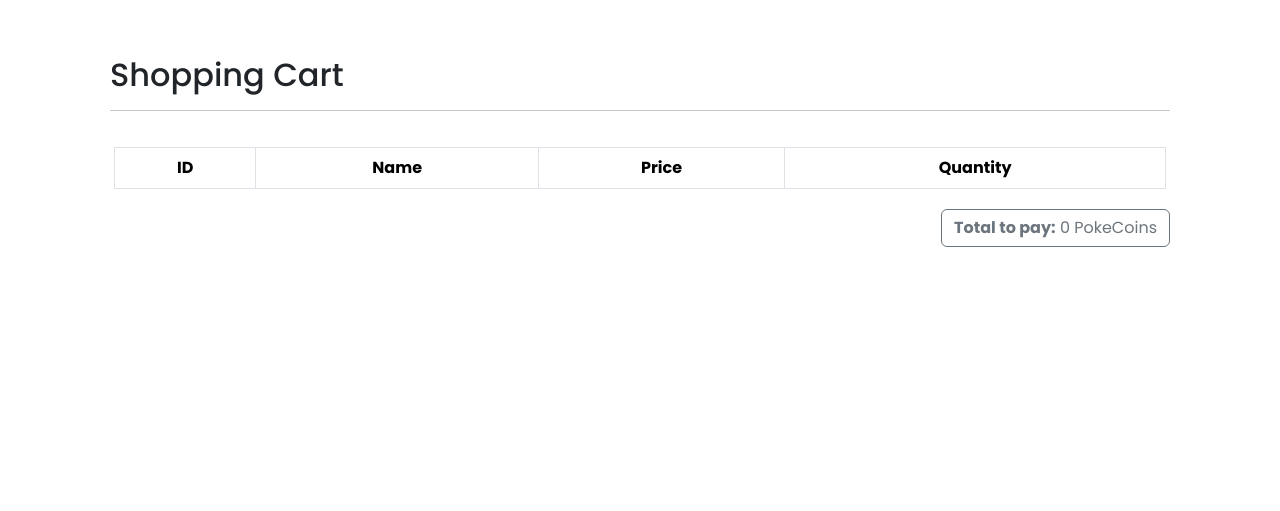
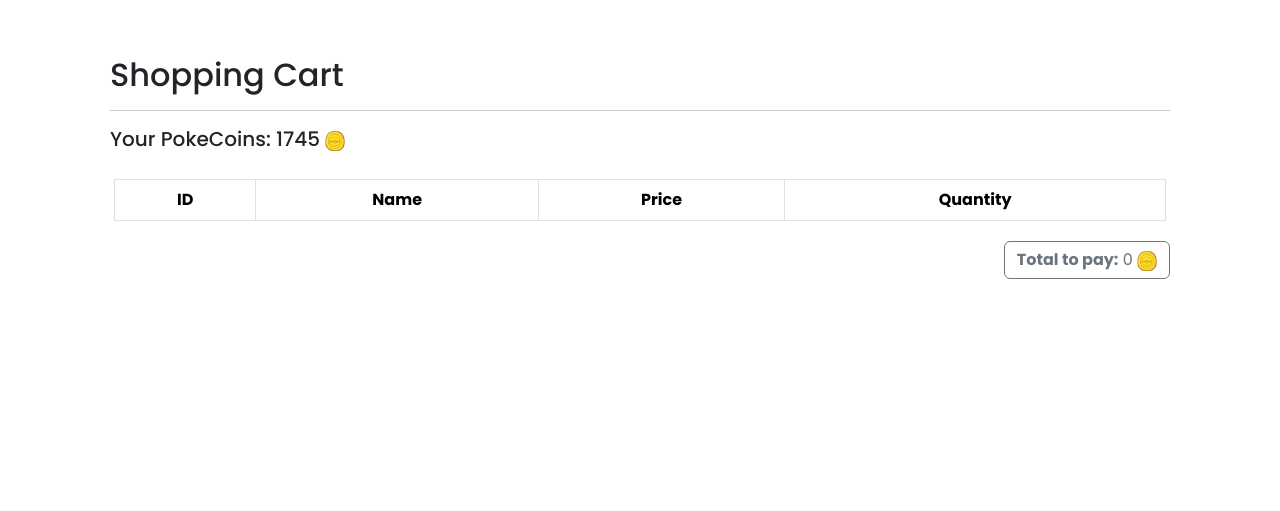
Before and after one commit to Hoccus/poketrade, a Django app: page /cart/ in a window 1280 px wide. Shown: the part 77-588 px from the top of the page. Run offline with Django 5.2, Linux system fonts and the light colour scheme; a user stored in the database is signed in; data comes from the database, SQL or seed files in the repository; both versions use the stored data as it was after the commit; lists and menus that the app fills with data are empty; some libraries are stand-ins or nearby versions.

Commit message:
made marketplace work, and cart work

```diff
--- a/cart/templates/cart/index.html
+++ b/cart/templates/cart/index.html
@@ -10,6 +10,9 @@
             <div class="col mx-auto mb-3">
                 <h2>Shopping Cart</h2>
                 <hr />
+                <h5>Your PokeCoins: {{ request.user.userprofile.pokeCoins }}
+                    <img src="{% static 'img/pokecoin.png' %}" alt="PokeCoin" height="20">
+                </h5>
             </div>
         </div>
 
@@ -28,7 +31,7 @@
                     <tr>
                         <td>{{ listing.id }}</td>
                         <td>{{ listing.item.pokemon.name }}</td>
-                        <td>{{ listing.price }} PokeCoins</td>
+                        <td>{{ listing.price }} <img src="{% static 'img/pokecoin.png' %}" alt="PokeCoin" height="20"></td>
                         <td>{{ listing.quantity }}</td>
                     </tr>
                     {% endfor %}
@@ -38,7 +41,7 @@
 
         <div class="row">
             <div class="text-end">
-                <a class="btn btn-outline-secondary mb-2"><b>Total to pay:</b> {{ template_data.cart_total }} PokeCoins</a>
+                <a class="btn btn-outline-secondary mb-2"><b>Total to pay:</b> {{ template_data.cart_total }} <img src="{% static 'img/pokecoin.png' %}" alt="PokeCoin" height="20"></a>
 
                 {% if template_data.listings_in_cart|length > 0 %}
                     <a href="{% url 'cart.purchase' %}" class="btn bg-dark text-white mb-2">Purchase</a>
--- a/cart/templates/cart/purchase.html
+++ b/cart/templates/cart/purchase.html
@@ -5,7 +5,6 @@
         <div class="row mt-3">
             <div class="col mx-auto mb-3">
                 <h2>Purchase Completed</h2>
-<hr />
                     <p>Congratulations, purchase completed. Order
                     number is: <b>#{{ template_data.order_id }}</b>
                     </p>
--- a/cart/views.py
+++ b/cart/views.py
@@ -4,29 +4,51 @@
 from .utils import calculate_cart_total
 from .models import Order, CartItem
 from django.contrib.auth.decorators import login_required
+from collection.models import CollectionItem
 
 @login_required
 def purchase(request):
     cart = request.session.get('cart', {})
     listing_ids = list(cart.keys())
-    if (listing_ids == []):
+
+    if not listing_ids:
         return redirect('cart.index')
+
     listings_in_cart = MarketListing.objects.filter(id__in=listing_ids)
     cart_total = calculate_cart_total(cart, listings_in_cart)
+
+    if request.user.userprofile.pokeCoins < cart_total:
+        messages.error(request, "You don't have enough PokeCoins to complete this purchase.")
+        return redirect('cart.index')
+
     order = Order()
     order.user = request.user
     order.total = cart_total
     order.save()
+
     for listing in listings_in_cart:
         item = CartItem()
         item.marketListing = listing
         item.price = listing.price
         item.order = order
         item.save()
+
+        CollectionItem.objects.create(
+            user=request.user,
+            pokemon=listing.item.pokemon,
+            status='collection'
+        )
+
+    request.user.userprofile.pokeCoins -= cart_total
+    request.user.userprofile.save()
+
     request.session['cart'] = {}
-    template_data = {}
-    template_data['title'] = 'Purchase confirmation'
-    template_data['order_id'] = order.id
+
+    template_data = {
+        'title': 'Purchase confirmation',
+        'order_id': order.id
+    }
+
     return render(request, 'cart/purchase.html',{'template_data': template_data})
 
 def index(request):
--- a/marketplace/templates/marketplace/index.html
+++ b/marketplace/templates/marketplace/index.html
@@ -31,7 +31,7 @@
                         <h5 class="mb-2">{{ listing.item.pokemon.name }}</h5>
 
                         <!-- Price -->
-                        <p class="mb-1">{{ listing.price }}</p>
+                        <p class="mb-1">{{ listing.price }} <img src="{% static 'img/pokecoin.png' %}" alt="PokeCoin" height="20"></p>
 
                         <!-- Add to Cart button -->
                         <form method="post" action="{% url 'cart.add' id=listing.id %}" class="mt-2">
--- a/marketplace/templates/marketplace/show.html
+++ b/marketplace/templates/marketplace/show.html
@@ -81,7 +81,7 @@
         <hr />
         <p><b>Posted By:</b> {{ template_data.listing.seller.username }}</p>
         <p><b>Date Posted:</b> {{ template_data.listing.date }}</p>
-        <p><b>Price:</b> ${{ template_data.listing.price }}</p>
+        <p><b>Price:</b> {{ template_data.listing.price }} <img src="{% static 'img/pokecoin.png' %}" alt="PokeCoin" height="20"></p>
 
         <form method="post" action="{% url 'cart.add' id=template_data.listing.id %}" class="mt-3">
           {% csrf_token %}
```
Also changed, not shown: db.sqlite3. Lines whose indentation alone changed are shown as unchanged.
